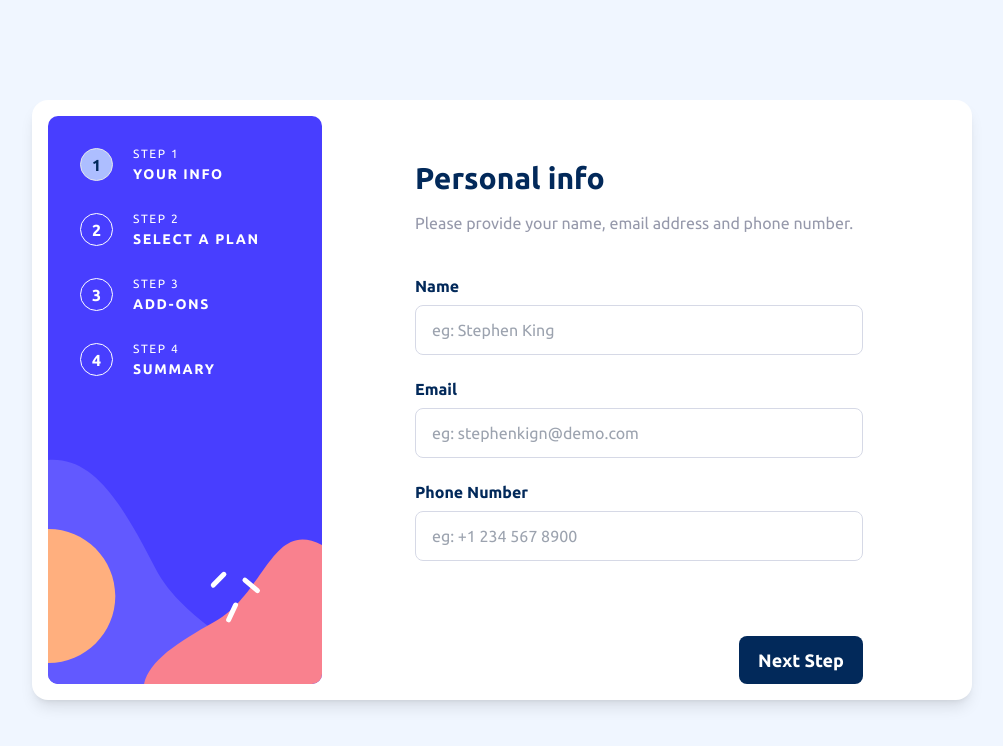
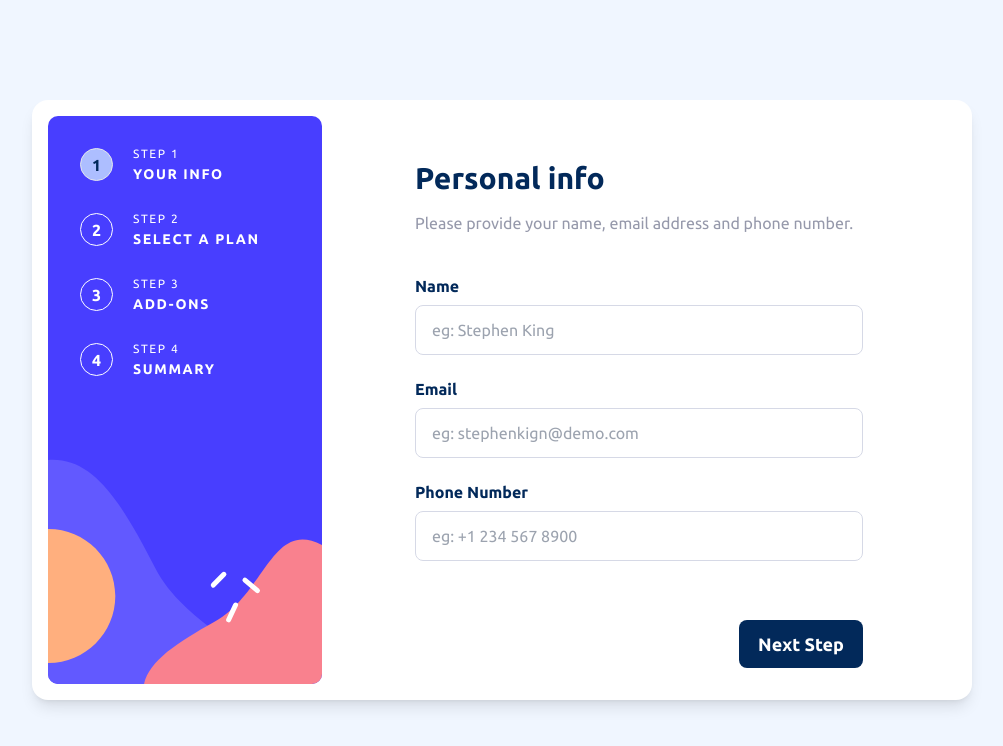
Before and after one commit to hernandez-dev/react-multi-steps-form, a React (Vite) app: page / in a window 1280 px wide. Shown: the top 746 px of the page, without its empty margins (138-1141 px from the left). Built offline with nearby package versions, Linux system fonts and the light colour scheme.

Commit message:
Components - steps-form - adding top padding to footer at desktop view

```diff
--- a/src/components/steps-form/StepsForm.jsx
+++ b/src/components/steps-form/StepsForm.jsx
@@ -75,7 +75,7 @@ export default function StepsForm() {
           <step.Component step={step} dispatch={appDispatch} monthly={steps[1].monthly} />
           {success ? <Confirmation /> : ''}
         </section>
-        <footer className={`${success ? "invisible desktop:hidden" : "flex justify-between"} mt-auto bg-white p-4 rounded-lg desktop:bg-transparent desktop:p-0 desktop:mt-none`}>
+        <footer className={`${success ? "invisible desktop:hidden" : "flex justify-between"} mt-auto bg-white p-4 rounded-lg desktop:bg-transparent desktop:p-0 desktop:pb-4 desktop:mt-none`}>
           <Button
             type="button"
             action="prev"
```
